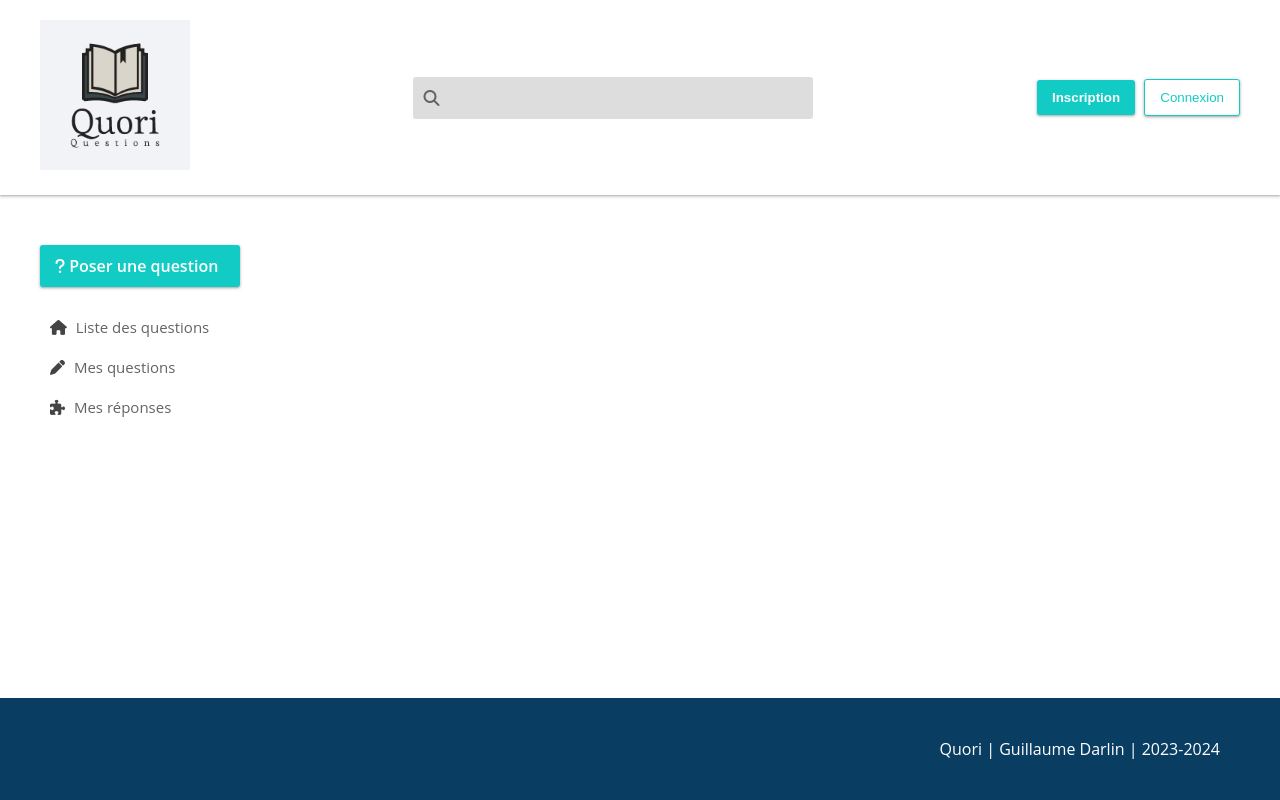
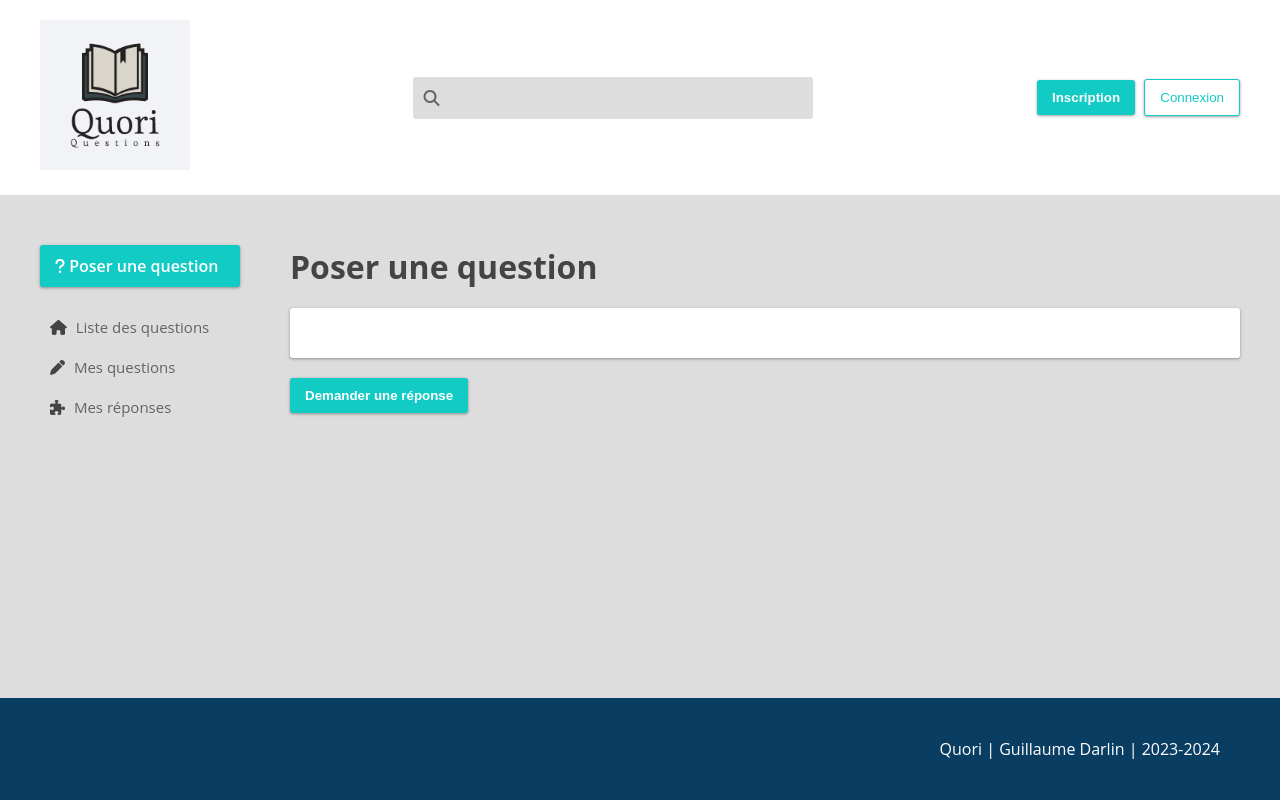
Before and after one commit to EthUls/quori, a Symfony app: template templates/question/index.html.twig in a window 1280 px wide. Run offline with Twig, Linux system fonts and the light colour scheme; the template is opened without the code that fills it, so the values that code supplies are empty; some libraries are stand-ins or nearby versions.

Commit message:
feat: creation du formulaire pour posez une question

```diff
--- a/composer.json
+++ b/composer.json
@@ -11,10 +11,12 @@
         "symfony/console": "6.2.*",
         "symfony/dotenv": "6.2.*",
         "symfony/flex": "^2",
+        "symfony/form": "6.2.*",
         "symfony/framework-bundle": "6.2.*",
         "symfony/maker-bundle": "^1.48",
         "symfony/runtime": "6.2.*",
         "symfony/twig-bundle": "6.2.*",
+        "symfony/validator": "6.2.*",
         "symfony/yaml": "6.2.*",
         "twig/extra-bundle": "^3.5",
         "twig/intl-extra": "^3.5",
--- a/public/css/style.css
+++ b/public/css/style.css
@@ -8,6 +8,10 @@
     --success: #009432;
     --font-family: 'Open Sans', sans-serif;
     --font-size-small: 15px;
+    --font-size-regular: 16px;
+    --font-weight-regular: 400;
+    --font-weight-semi-bold: 600;
+    --font-weight-bold: 700;
     --box-shadow: 0 1px 2px 0 rgb(60 64 67 / 30%), 0 1px 3px 1px rgb(60 64 67 / 15%);
     --border-radius: 3px;
     --border: 1px solid #ddd;
@@ -44,6 +48,10 @@ a {
 
 ul {
     list-style: none;
+}
+
+.app-content {
+    background-color: var(--gray-light);
 }
 
 /* Flex */
@@ -133,6 +141,9 @@ ul {
     padding: 50px 0;
 }
 
+.mb-20 {
+    margin-bottom: 20px;
+}
 
 
 
@@ -167,10 +178,50 @@ ul {
     background-color: white;
 }
 
+.block {
+    padding: 25px;
+    border-radius: var(--border-radius);
+    background-color: white;
+    box-shadow:var(--box-shadow);
+}
+
 /* GENERAL */
 
 .content {
     max-width: 1200px;
+}
+
+/* FORMULAIRE */
+
+.form-row {
+    display: flex;
+    flex-direction: column;
+    margin-bottom: 20px;
+}
+
+.form-row label {
+    margin-bottom: 5px;
+    font-weight: var(--font-weight-semi-bold);
+    color: var(--color-dark);
+}
+
+.form-row input, .form-row textarea {
+    font-family: var(--font-family);
+    font-size: var(--font-size-regular);
+    border: none;
+    border-radius: var(--border-radius);
+    padding: 10px 15px;
+    background-color: var(--gray-light);
+}
+
+.form-row textarea {
+    min-height: 150px;
+}
+
+.form-errors {
+    color: var(--warning);
+    font-size: var(--font-size-small);
+    font-weight: var(--font-weight-semi-bold);
 }
 
 /* HEADER */
--- a/templates/base.html.twig
+++ b/templates/base.html.twig
@@ -12,10 +12,10 @@
     </head>
     <body class="d-flex flex-column">
         {{ include('partials/_header.html.twig') }}
-        <div class="flex-fill d-flex flex-row-nowrap justify-content-center">
+        <div class="app-content flex-fill d-flex flex-row-nowrap justify-content-center">
             <div class="content flex-fill d-flex flex-row-nowrap py-50">
                 {{ include('partials/_sidebar.html.twig') }}
-                <div class="app-content flex-fill">
+                <div class="flex-fill">
                     {% block body %}{% endblock %}
                 </div>
             </div>
--- a/templates/question/index.html.twig
+++ b/templates/question/index.html.twig
@@ -3,5 +3,14 @@
 {% block title %}Posez une question{% endblock %}
 
 {% block body %}
+    <h1 class="mb-20">Poser une question</h1>
+
+    {{form_start(form)}}
+        <div class="block mb-20">
+            {{form_rest(form)}}
+        </div>
+        <button class="btn btn-primary">Demander une réponse</button>
+    {{form_end(form)}}
+
 
 {% endblock %}
```
Also changed, not shown: src/Controller/QuestionController.php (+12 -2 lines), src/Form/QuestionType.php (added, +27 -0 lines), templates/base_theme.html.twig (added, +25 -0 lines), 4 other files.
